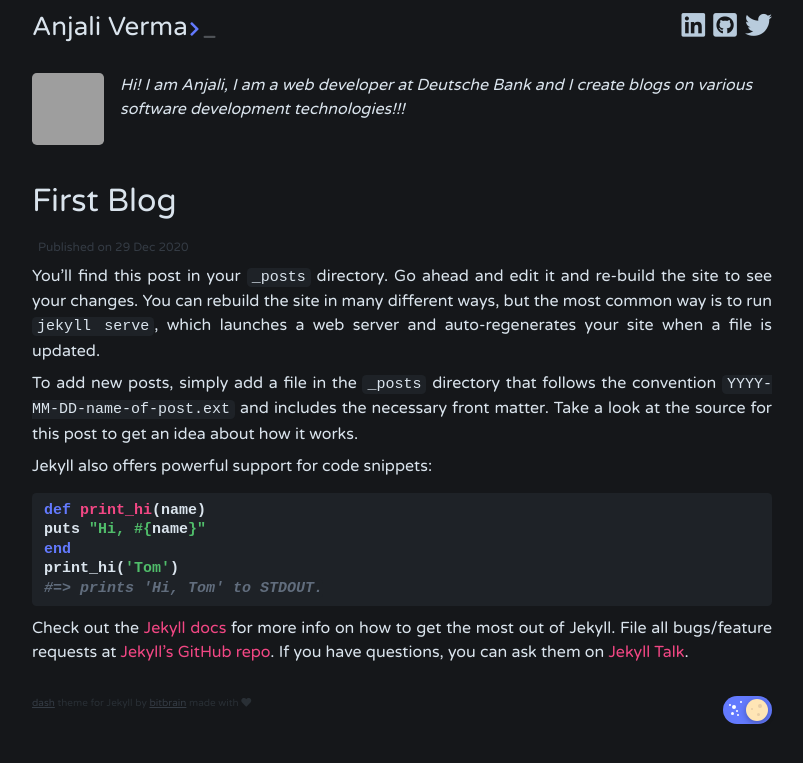
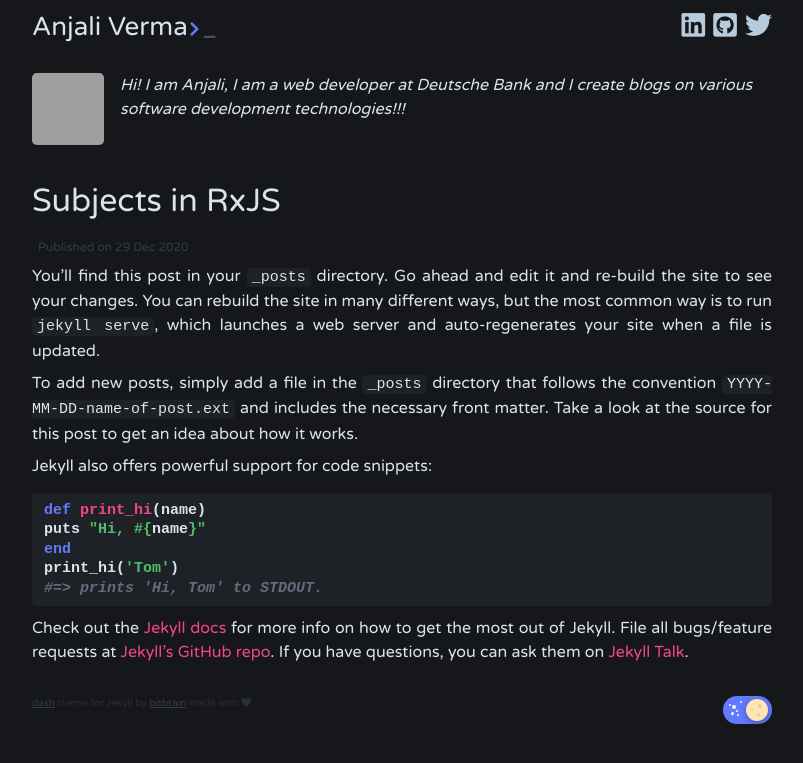
Before and after one commit to anjy-07/anjaliverma.github.io, a Jekyll site: the page built from _posts/2020-12-29-first-blog.md, in a window 1280 px wide. Shown: the top 763 px of the page, without its empty margins (238-1041 px from the left). Built offline with Jekyll 4.4.1, drawn with Linux system fonts in a browser that asks for light colours; grey boxes are pictures that could not be loaded.

Commit message:
Added article

```diff
--- a/_posts/2020-12-29-first-blog.md
+++ b/_posts/2020-12-29-first-blog.md
@@ -1,7 +1,8 @@
 ---
 layout: post
-title: "First Blog"
-tags: first-blog
+title: "Subjects in RxJS"
+tags: JavaScript RxJS Reative Programming
+url: https://medium.com/@anjaliverma471/subjects-in-rxjs-2762a87fa10
 ---
 
 You’ll find this post in your `_posts` directory. Go ahead and edit it and re-build the site to see your changes. You can rebuild the site in many different ways, but the most common way is to run `jekyll serve`, which launches a web server and auto-regenerates your site when a file is updated.
```
